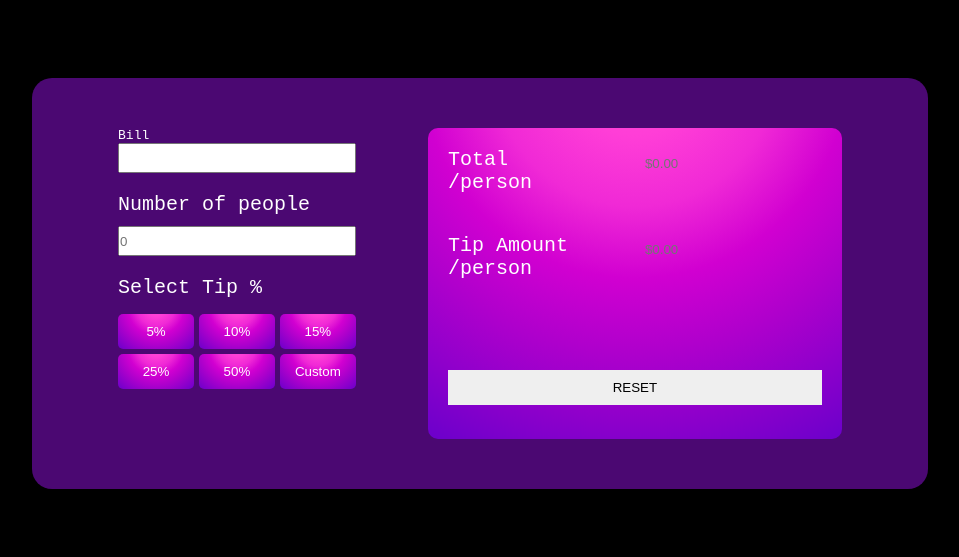
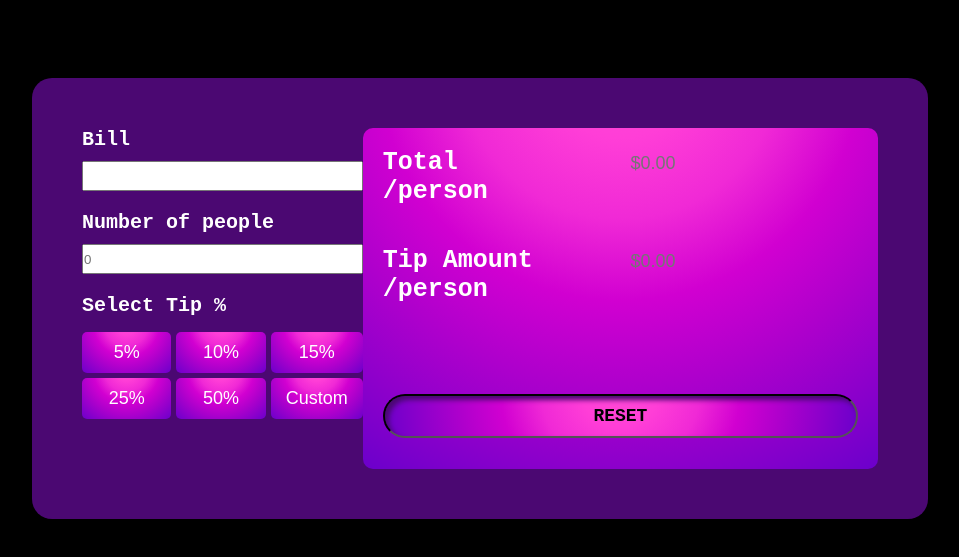
Before and after one commit to Lina-1985-cloud/calculadora-porcentajes, a plain HTML site: page index.html in a window 1280 px wide. Shown: the part 117-674 px from the top of the page, without its empty margins (160-1119 px from the left). Drawn offline with Linux system fonts and the light colour scheme.

Commit message:
estilos-btn

```diff
--- a/estilos.css
+++ b/estilos.css
@@ -12,6 +12,7 @@ header{
     text-align: center;
     margin-top: 50px;
 }
+
 h1{
     font-size: 40px;
 }
@@ -43,6 +44,7 @@ h1{
     /* background-color: #d100d1; */
     background-image: radial-gradient(circle at 50% -20.71%, #ff4cd6 0, #ff3ed7 16.67%, #f029d6 33.33%, #d100d1 50%, #b000cc 66.67%, #8e00cb 83.33%, #6b00cb 100%);
     color: white;
+    font-size: 18px;
     padding: 10px 15px;
     border-radius: 5px;
     border-style: none;
@@ -54,6 +56,7 @@ h1{
     padding: 20px;
     border-radius: 10px;
     font-size: 20px;
+
 }
 
 .container-text{
@@ -62,19 +65,33 @@ h1{
     grid-gap: 20px;
     margin-bottom: 40px;
 }
+.container-text p{
+    font-size: 25px;
+}
 .container-text input{
     border-style: none;
     background-color: transparent;
+    font-size: 18px;
 
 }
 
 .button{
     width: 100%;
     padding: 10px 15px;
-    border-style: none;
+    border-style: inset;
+    background-image: radial-gradient(circle at 50% -20.71%, #ff4cd6 0, #ff3ed7 16.67%, #f029d6 33.33%, #d100d1 50%, #b000cc 66.67%, #8e00cb 83.33%, #6b00cb 100%);
     cursor: pointer;
     margin-top: 50px;
+    font-weight: 700;
+    font-size: 18px;
+    font-family: monospace;
+    border-radius: 50px;
+    -webkit-box-shadow:inset 4px 4px 5px #4b0872;
+    -moz-box-shadow:inset 4px 4px 5px #4b0872;
+    box-shadow:inset 4px 4px 5px #4b0872;
+    position: relative;
 }
+
 input{
     height: 30px;
     width: 100%;
@@ -82,6 +99,7 @@ input{
 
 p{
     font-size: 20px;
+    font-weight: bold;
 }
 @media (max-width: 1024px), handheld and (orientation: landscape) {
     .container{
--- a/index.html
+++ b/index.html
@@ -13,7 +13,7 @@
     </header>
     <div class="container">
         <section class="container-section">
-            <label for="num">Bill</label>
+            <label for="num"><p>Bill</p></label>
             <input type="text" name="" id="num">
             <p>Number of people</p>
             <input type="text" placeholder="0" id="personas">
```
